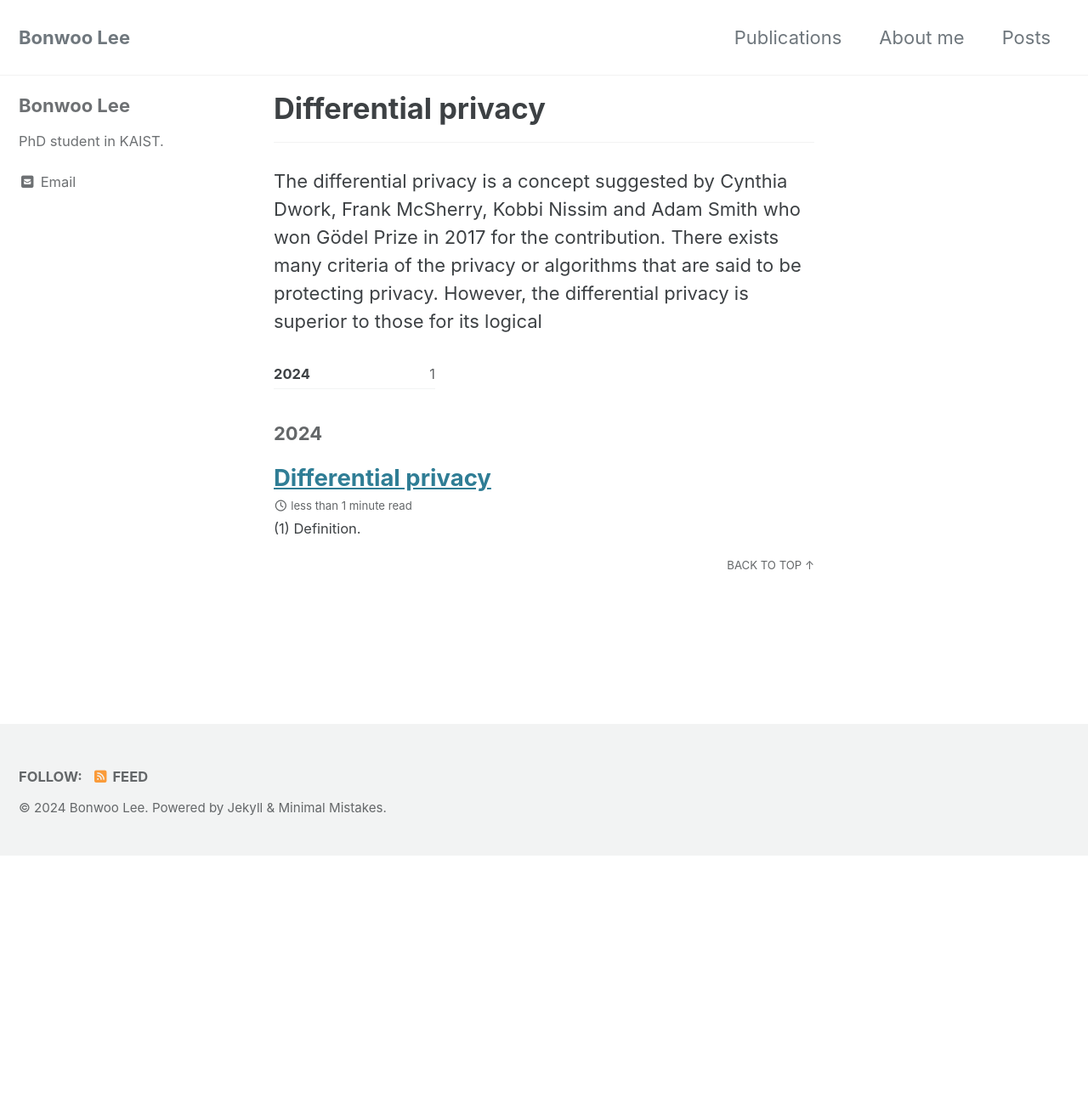
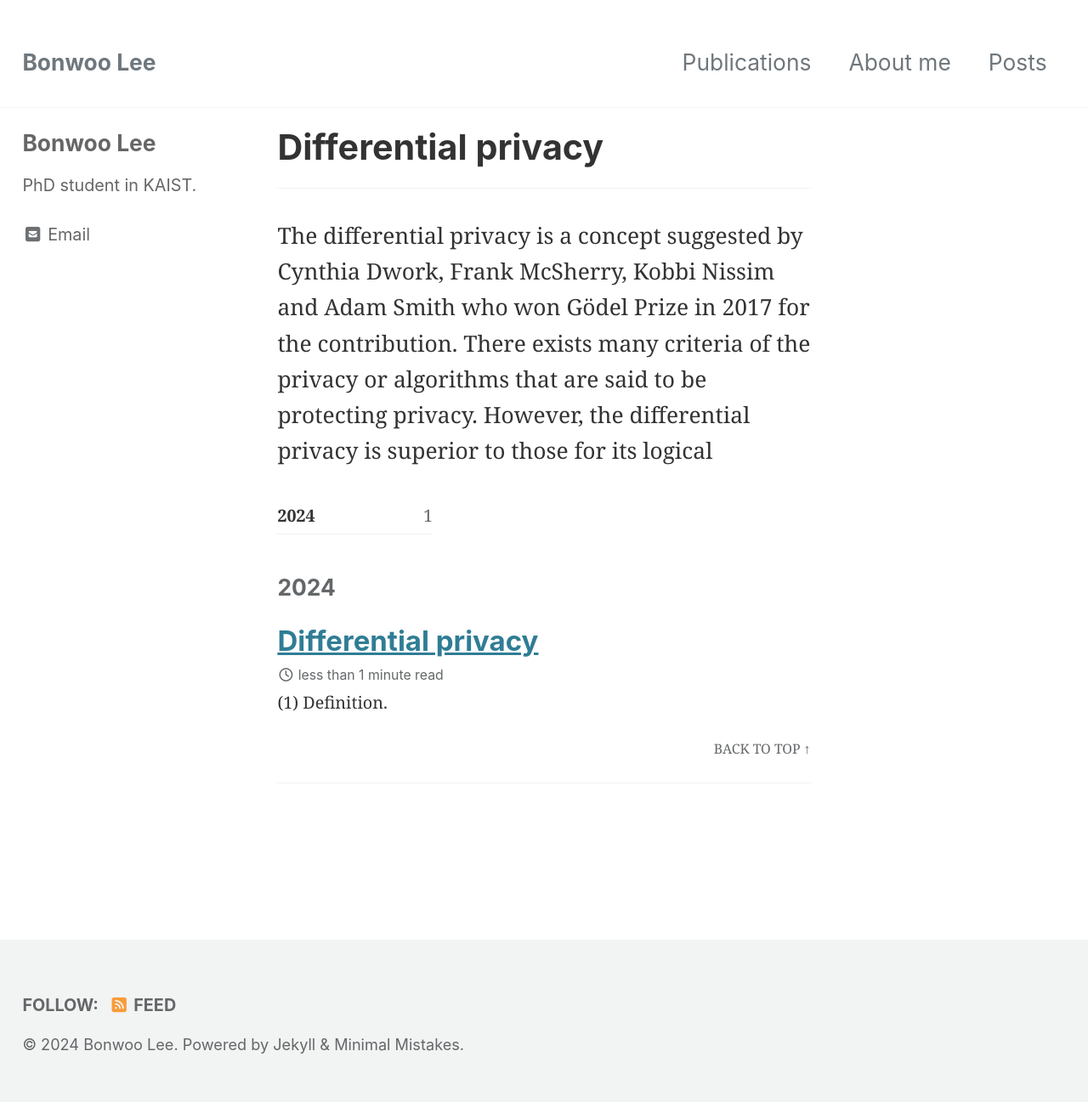
Before and after one commit to righthim/righthim.github.io, a Jekyll site: the page built from _posts/2024-12-29-Differential privacy (definition).md, in a window 1280 px wide. Shown: the whole page at 85% size. Built offline with Jekyll 4.4.1, drawn with Linux system fonts in a browser that asks for light colours; cached includes are drawn as plain includes; before the commit the page ends 1007 px from its top, so only the background shows below that.

Commit message:
Update posts.html

```diff
--- a/_layouts/posts.html
+++ b/_layouts/posts.html
@@ -28,3 +28,4 @@ layout: archive
     <a href="#page-title" class="back-to-top">{{ site.data.ui-text[site.locale].back_to_top | default: 'Back to Top' }} &uarr;</a>
   </section>
 {% endfor %}
+<link rel="stylesheet" href="{{ site.baseurl }}/assets/css/post custom.css">
```
